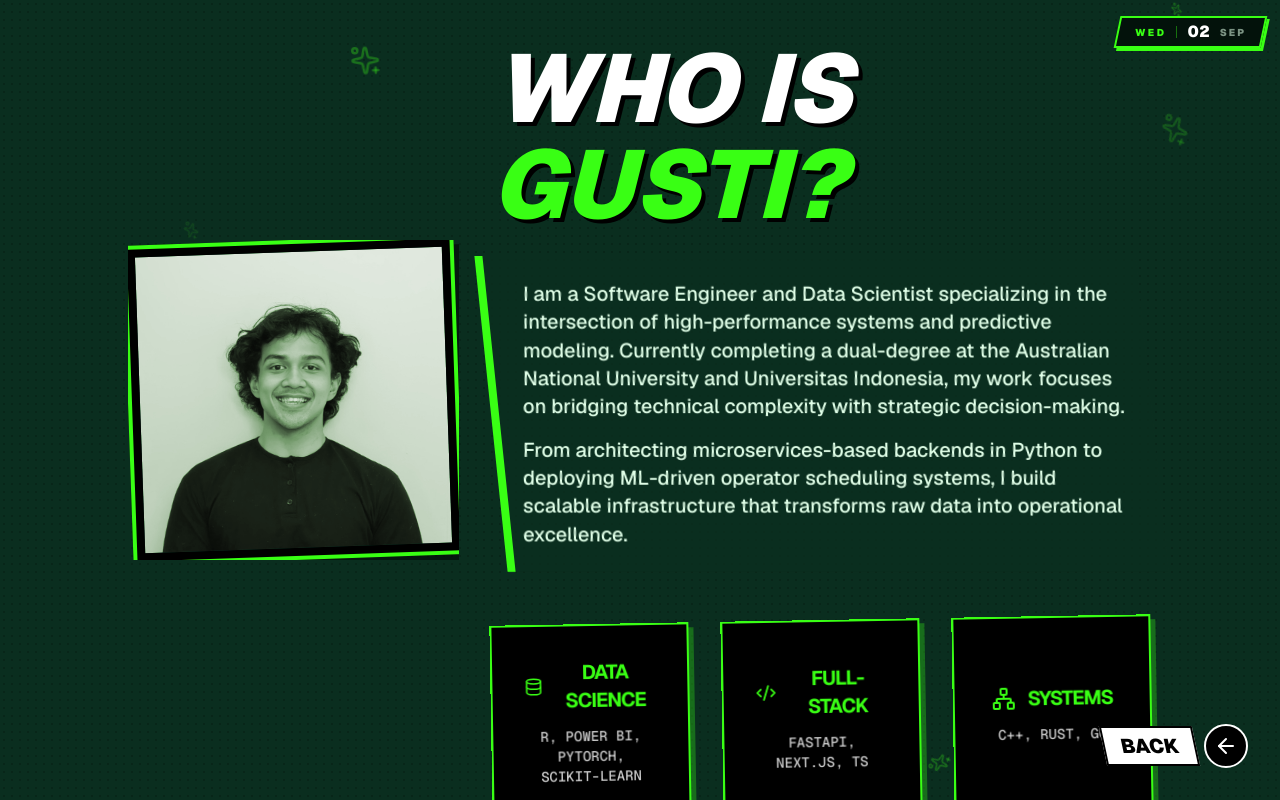
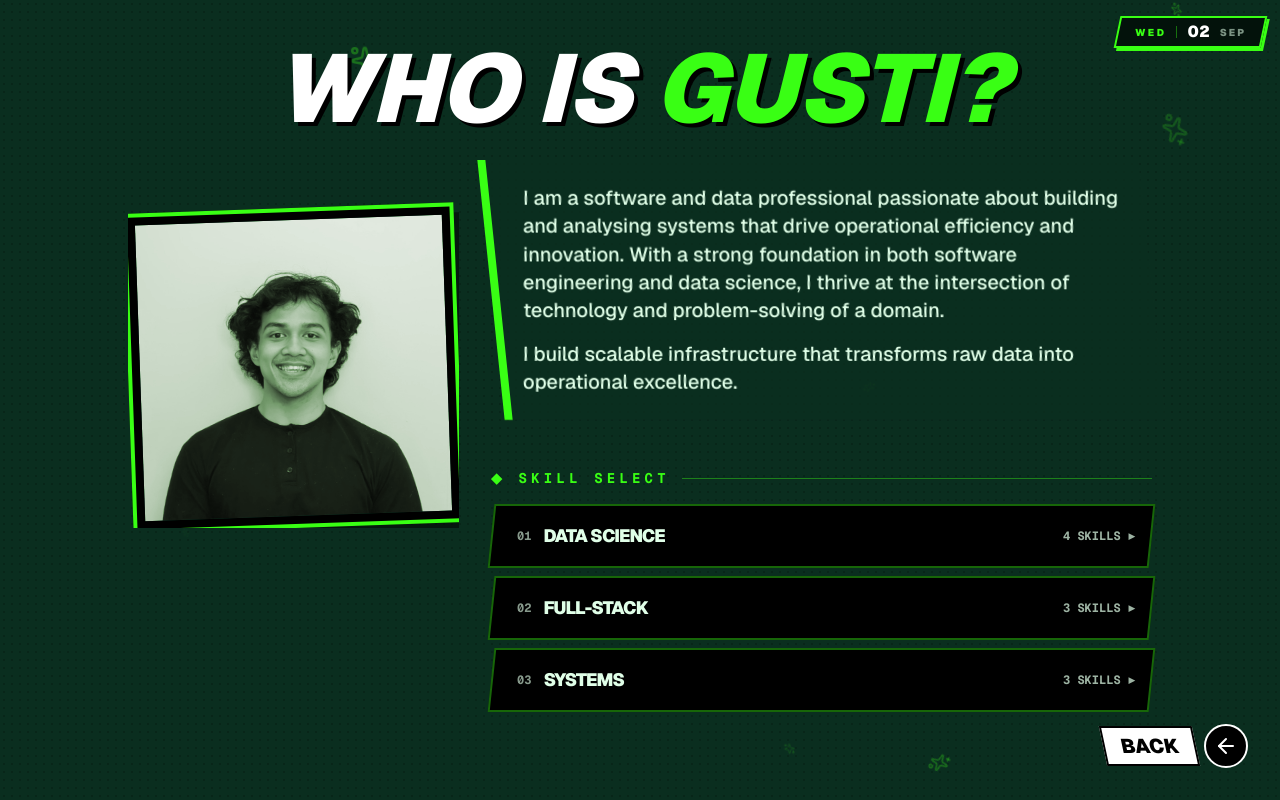
Before and after one commit to goosetea04/personal, a Next.js app: page /about in a window 1280 px wide. Built offline with nearby package versions, Linux system fonts and the light colour scheme.

Commit message:
new skill section

```diff
--- a/src/components/sections/AboutSection.tsx
+++ b/src/components/sections/AboutSection.tsx
@@ -1,17 +1,181 @@
-import React from 'react';
+"use client"
+import React, { useState } from 'react';
 import Image from 'next/image';
-import { Code2, Database, Network } from 'lucide-react';
+import { motion, AnimatePresence } from 'framer-motion';
+
+const SKILLS = [
+  { label: 'R', category: 'DATA SCIENCE', description: 'Statistical modeling and exploratory analysis when the question matters more than the framework.' },
+  { label: 'POWER BI', category: 'DATA SCIENCE', description: 'Turning pipelines and warehouses into dashboards stakeholders can read without a walkthrough.' },
+  { label: 'PYTORCH', category: 'DATA SCIENCE', description: 'Building and training models when off-the-shelf isn\'t precise enough.' },
+  { label: 'SCIKIT-LEARN', category: 'DATA SCIENCE', description: 'Fast, reliable classical ML for problems that don\'t need a neural net.' },
+  { label: 'FASTAPI', category: 'FULL-STACK', description: 'Backend APIs that are fast to build and even faster to run.' },
+  { label: 'NEXT.JS', category: 'FULL-STACK', description: 'Full-stack React apps, from routing to rendering to deployment.' },
+  { label: 'TYPESCRIPT', category: 'FULL-STACK', description: 'Catching the bugs before the runtime does.' },
+  { label: 'C++', category: 'SYSTEMS', description: 'Performance-critical code where every cycle counts.' },
+  { label: 'RUST', category: 'SYSTEMS', description: 'Memory safety without giving up systems-level control.' },
+  { label: 'GO', category: 'SYSTEMS', description: 'Simple, concurrent services that scale without ceremony.' },
+];
+
+const CATEGORIES = Array.from(new Set(SKILLS.map((s) => s.category)));
+
+const SkillSelect = () => {
+  const [category, setCategory] = useState<string | null>(null);
+  const [skillIndex, setSkillIndex] = useState(0);
+
+  const categorySkills = category ? SKILLS.filter((s) => s.category === category) : [];
+  const skill = categorySkills[skillIndex];
+
+  const openCategory = (cat: string) => {
+    setCategory(cat);
+    setSkillIndex(0);
+  };
+
+  return (
+    <div className="mt-12">
+      {/* Header / breadcrumb */}
+      <div className="flex items-center gap-3 mb-4">
+        <span className="text-[#39ff14] font-mono text-xs md:text-sm tracking-[0.3em] font-bold flex items-center gap-2">
+          ◆ SKILL SELECT
+          {category && (
+            <>
+              <span className="opacity-50">▸</span>
+              <span>{category}</span>
+            </>
+          )}
+        </span>
+        <div className="flex-1 h-px bg-[#39ff14]/40" />
+        {category && (
+          <button
+            onClick={() => setCategory(null)}
+            className="font-mono text-[10px] md:text-xs font-bold tracking-widest text-black bg-[#39ff14] px-3 py-1 -skew-x-6 hover:bg-white transition-colors"
+          >
+            <span className="inline-block skew-x-6">◂ BACK</span>
+          </button>
+        )}
+      </div>
+
+      <AnimatePresence mode="wait">
+        {!category ? (
+          /* Layer 1: categories */
+          <motion.div
+            key="categories"
+            initial={{ opacity: 0, x: -20 }}
+            animate={{ opacity: 1, x: 0 }}
+            exit={{ opacity: 0, x: 20 }}
+            transition={{ duration: 0.2, ease: 'easeOut' }}
+            className="flex flex-col gap-2"
+          >
+            {CATEGORIES.map((cat, i) => {
+              const count = SKILLS.filter((s) => s.category === cat).length;
+              return (
+                <button
+                  key={cat}
+                  onClick={() => openCategory(cat)}
+                  className="flex items-center justify-between gap-3 pl-6 pr-4 py-4 border-2 -skew-x-6 text-left bg-black border-[#39ff14]/40 text-[#e0ffe8] hover:border-[#39ff14] hover:bg-[#39ff14] hover:text-black transition-colors duration-150"
+                >
+                  <div className="skew-x-6 flex items-center gap-3">
+                    <span className="font-mono text-xs font-bold opacity-60">
+                      {String(i + 1).padStart(2, '0')}
+                    </span>
+                    <span className="font-black text-base md:text-lg tracking-tighter">{cat}</span>
+                  </div>
+                  <div className="skew-x-6 flex items-center gap-2 font-mono text-[10px] md:text-xs font-bold opacity-70">
+                    <span>{count} SKILLS</span>
+                    <span>▸</span>
+                  </div>
+                </button>
+              );
+            })}
+          </motion.div>
+        ) : (
+          /* Layer 2: skills within category */
+          <motion.div
+            key="skills"
+            initial={{ opacity: 0, x: 20 }}
+            animate={{ opacity: 1, x: 0 }}
+            exit={{ opacity: 0, x: -20 }}
+            transition={{ duration: 0.2, ease: 'easeOut' }}
+            className="grid grid-cols-1 md:grid-cols-[minmax(0,1fr)_minmax(0,1.4fr)] gap-4 md:gap-6"
+          >
+            {/* List */}
+            <div className="flex flex-col gap-2">
+              {categorySkills.map((s, i) => {
+                const isActive = i === skillIndex;
+                return (
+                  <button
+                    key={s.label}
+                    onClick={() => setSkillIndex(i)}
+                    className={`relative flex items-center gap-3 pl-6 pr-4 py-3 border-2 -skew-x-6 text-left transition-colors duration-150 ${
+                      isActive
+                        ? 'bg-[#39ff14] border-[#39ff14] text-black'
+                        : 'bg-black border-[#39ff14]/40 text-[#e0ffe8] hover:border-[#39ff14]'
+                    }`}
+                  >
+                    {isActive && (
+                      <motion.div
+                        layoutId="skill-cursor"
+                        className="absolute -left-1 w-2 h-2 rotate-45 bg-[#39ff14] shadow-[0_0_6px_#39ff14]"
+                        transition={{ type: 'spring', stiffness: 500, damping: 30 }}
+                      />
+                    )}
+                    <div className="skew-x-6 flex items-center gap-3">
+                      <span className="font-mono text-xs font-bold opacity-60">
+                        {String(i + 1).padStart(2, '0')}
+                      </span>
+                      <span className="font-black text-base md:text-lg tracking-tighter">{s.label}</span>
+                    </div>
+                  </button>
+                );
+              })}
+            </div>
+
+            {/* Detail panel */}
+            <div className="relative bg-[#0a2e1f]/80 border-2 border-[#39ff14] p-6 md:p-8 overflow-hidden min-h-[220px]">
+              <AnimatePresence mode="wait">
+                <motion.div
+                  key={skill.label}
+                  initial={{ opacity: 0, x: 20 }}
+                  animate={{ opacity: 1, x: 0 }}
+                  exit={{ opacity: 0, x: -20 }}
+                  transition={{ duration: 0.2, ease: 'easeOut' }}
+                >
+                  <h3 className="font-black text-2xl md:text-3xl tracking-tighter text-[#39ff14] mb-2">
+                    {skill.label}
+                  </h3>
+
+                  <span className="inline-block border border-[#39ff14]/60 text-[#39ff14] font-mono text-[10px] md:text-xs uppercase px-2 py-1 mb-4">
+                    {skill.category}
+                  </span>
+
+                  <p className="text-[#e0ffe8] text-sm md:text-base font-medium">
+                    {skill.description}
+                  </p>
+                </motion.div>
+              </AnimatePresence>
+            </div>
+          </motion.div>
+        )}
+      </AnimatePresence>
+    </div>
+  );
+};
 
 export const AboutSection = () => (
-  <div className="w-full h-full overflow-y-auto overflow-x-hidden flex items-start justify-center p-4 md:p-10 pt-20 md:pt-10">
+  <div className="relative w-full h-full overflow-y-auto overflow-x-hidden flex flex-col items-center justify-start p-4 md:p-10 pt-20 md:pt-10">
+
+    <h2 className="w-full max-w-5xl text-5xl md:text-8xl font-black text-white italic transform -skew-x-12 mb-6 drop-shadow-[4px_4px_0_#000] animate-slam text-center" style={{ animationDelay: '0.3s', opacity: 0 }}>
+          WHO IS <span className="text-[#39ff14]">GUSTI?</span>
+    </h2>
+
+
     <div className="relative w-full max-w-5xl flex flex-col md:flex-row items-start gap-8 mb-20 md:mb-0">
 
       {/* Image Box - Sticky in Center */}
       <div
-        className="w-full md:w-1/3 animate-mask-wipe flex justify-center md:sticky md:top-1/2 md:-translate-y-1/2 z-20"
+        className="w-full md:w-1/3 animate-mask-wipe flex justify-center md:sticky md:top-20 z-20"
         style={{ animationDelay: '0.1s', opacity: 0 }}
       >
-        <div className="w-64 h-64 md:w-full md:h-80 bg-black border-4 border-[#39ff14] p-2 transform -rotate-2 shadow-[10px_10px_0_rgba(0,0,0,0.5)]">
+        <div className="w-64 h-64 md:w-full mt-12 md:h-80 bg-black border-4 border-[#39ff14] p-2 transform -rotate-2 shadow-[10px_10px_0_rgba(0,0,0,0.5)]">
           <div className="w-full h-full bg-[#0a2e1f] flex items-center justify-center overflow-hidden relative group">
              {/* Green Overlay Layer */}
              <div className="absolute inset-0 bg-[#39ff14] opacity-20 group-hover:opacity-0 transition-opacity duration-300 z-10 mix-blend-overlay"></div>
@@ -31,46 +195,27 @@ export const AboutSection = () => (
 
       {/* Text Content */}
       <div className="w-full md:w-2/3 flex flex-col justify-center">
-        <h2 className="text-5xl md:text-8xl font-black text-white italic transform -skew-x-12 mb-6 drop-shadow-[4px_4px_0_#000] animate-slam text-center md:text-left" style={{ animationDelay: '0.3s', opacity: 0 }}>
-          WHO IS <span className="text-[#39ff14] block md:inline">GUSTI?</span>
-        </h2>
 
         <div className="bg-[#0a2e1f]/80 p-4 md:p-6 border-l-4 md:border-l-8 border-[#39ff14] transform skew-x-6 origin-left animate-mask-wipe" style={{ animationDelay: '0.5s', opacity: 0 }}>
           <div className="transform -skew-x-6 text-base md:text-xl font-medium text-[#e0ffe8] space-y-4">
             <p>
-              I am a Software Engineer and Data Scientist specializing in the intersection of high-performance systems and predictive modeling. Currently completing a dual-degree at the Australian National University and Universitas Indonesia, my work focuses on bridging technical complexity with strategic decision-making.
+              I am a software and data professional passionate about building and analysing systems that drive operational efficiency and innovation. With a strong foundation in both software engineering and data science, I thrive at the intersection of technology and problem-solving of a domain.
             </p>
             <p>
-              From architecting microservices-based backends in Python to deploying ML-driven operator scheduling systems, I build scalable infrastructure that transforms raw data into operational excellence.
+              I build scalable infrastructure that transforms raw data into operational excellence.
             </p>
           </div>
         </div>
 
-        {/* Professional Specializations */}
-        <div className="grid grid-cols-1 md:grid-cols-3 gap-4 md:gap-8 mt-12 transform -rotate-1">
-          {[
-            { label: 'DATA SCIENCE', icon: <Database size={24} />, tools: 'R, Power BI, PyTorch, scikit-learn' },
-            { label: 'FULL-STACK', icon: <Code2 size={24} />, tools: 'FastAPI, Next.js, TS' },
-            { label: 'SYSTEMS', icon: <Network size={24} />, tools: 'C++, Rust, Go' }
-          ].map((spec, i) => (
-            <div
-              key={spec.label}
-              className="bg-black text-[#39ff14] border-2 border-[#39ff14] p-6 md:p-8 text-center font-bold hover:bg-[#39ff14] hover:text-black transition-all duration-200 cursor-default flex flex-col items-center justify-center gap-3 shadow-[5px_5px_0px_0px_rgba(57,255,20,0.3)]"
-              style={{
-                animation: 'kinetic-slam 0.4s cubic-bezier(0.175, 0.885, 0.32, 1.275) forwards',
-                animationDelay: `${0.7 + (i * 0.1)}s`,
-                opacity: 0
-              }}
-            >
-              <div className="flex items-center gap-3">
-                {spec.icon}
-                <span className="text-lg md:text-xl tracking-tighter">{spec.label}</span>
-              </div>
-              <span className="block text-white text-xs md:text-sm uppercase font-mono font-medium opacity-80">
-                {spec.tools}
-              </span>
-            </div>
-          ))}
+        {/* Skill Select */}
+        <div
+          style={{
+            animation: 'kinetic-slam 0.4s cubic-bezier(0.175, 0.885, 0.32, 1.275) forwards',
+            animationDelay: '0.7s',
+            opacity: 0,
+          }}
+        >
+          <SkillSelect />
         </div>
       </div>
     </div>
```
